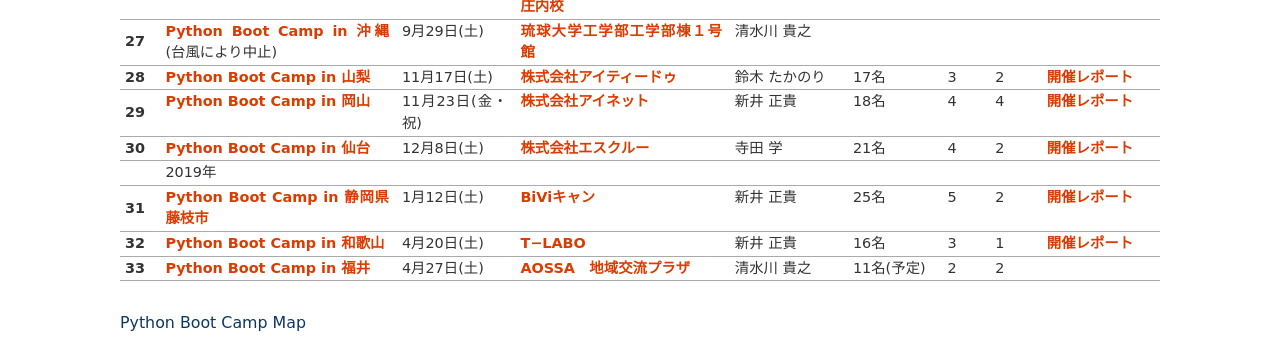
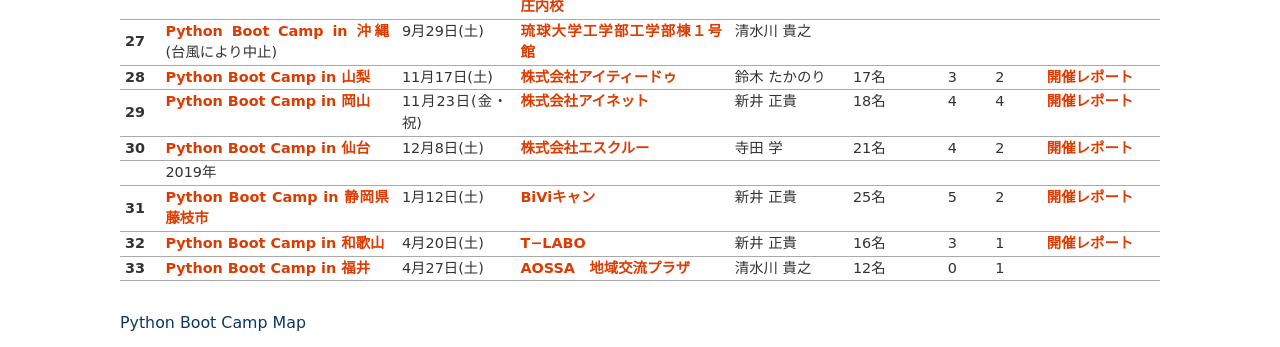
Before and after one commit to pyconjp/www.pycon.jp, a Sphinx documentation site: the page built from source/support/bootcamp.rst, in a window 1280 px wide and 900 px high, scrolled down 3201 px, cut to the strip 0-347 px from the top of the window. Built offline with Sphinx 7.4.7, drawn with Linux system fonts in a browser that asks for light colours.

Commit message:
PyCamp福井の参加者人数を更新

```diff
--- a/source/support/bootcamp.rst
+++ b/source/support/bootcamp.rst
@@ -465,9 +465,9 @@
      - 4月27日(土)
      - `AOSSA　地域交流プラザ <http://www.kouryu.fukui.jp/?page_id=14>`_
      - 清水川 貴之
-     - 11名(予定)
-     - 2
-     - 2
+     - 12名
+     - 0
+     - 1
      -
 
 Python Boot Camp Map
```
